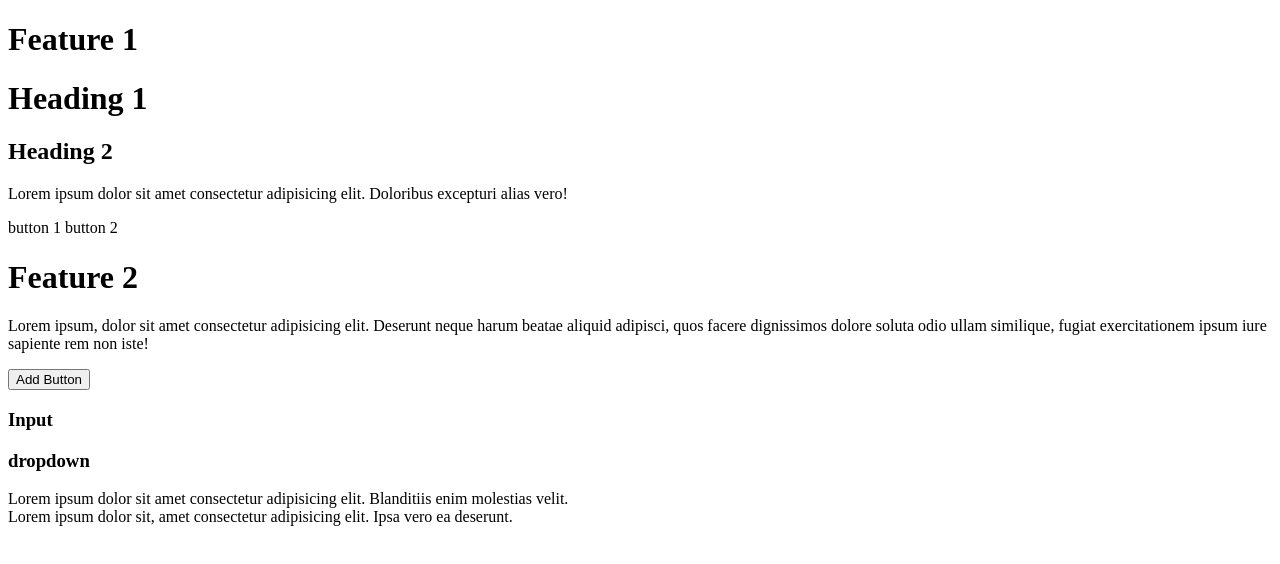
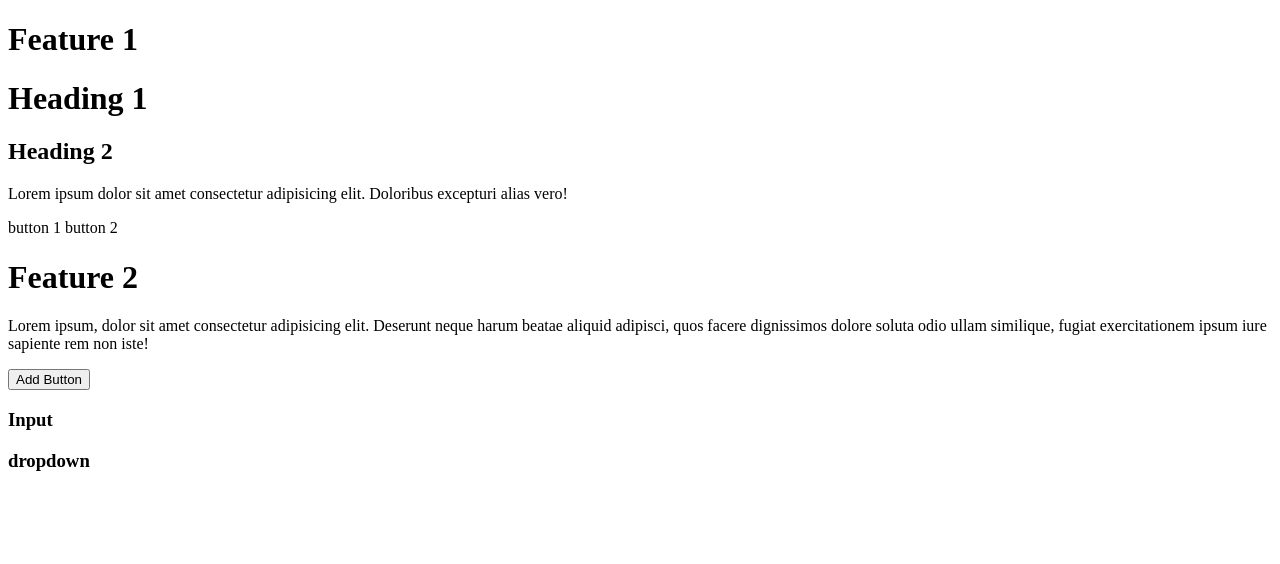
Before and after one commit to yasirgill2233/git-practice, a plain HTML site: page feature-1.html in a window 1280 px wide. Drawn offline with Linux system fonts and the light colour scheme.

Commit message:
first commit

```diff
--- a/feature-1.html
+++ b/feature-1.html
@@ -18,8 +18,6 @@
         <button>Add Button</button>
         <h3>Input</h3>
         <h3>dropdown</h3>
-        <div>Lorem ipsum dolor sit amet consectetur adipisicing elit. Blanditiis enim molestias velit.</div>
-        <div>Lorem ipsum dolor sit, amet consectetur adipisicing elit. Ipsa vero ea deserunt.</div>
      </div>
 </body>
 </html>
```
